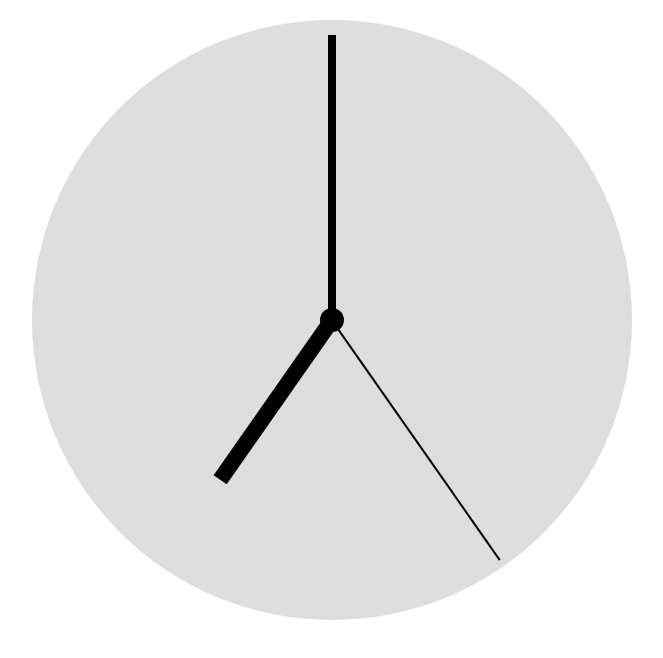
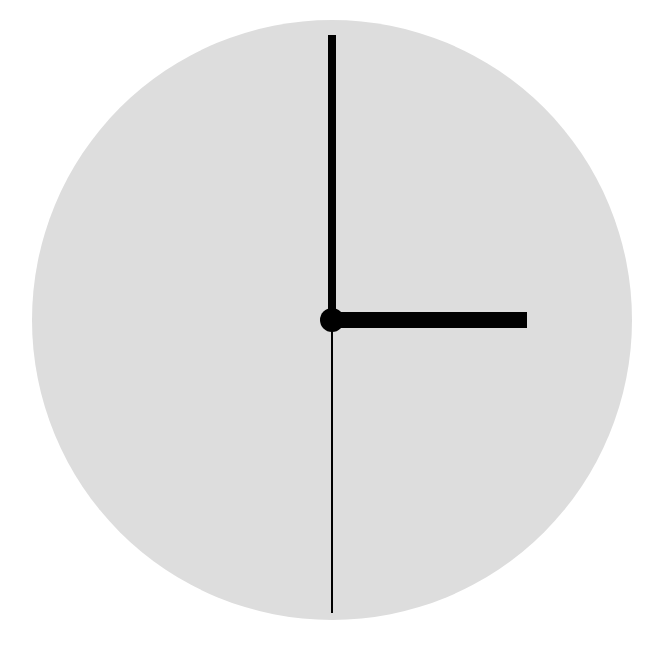
Before and after one commit to cpoliver/story-time, a React (Create React App) app: page / in a window 1280 px wide. Shown: the top 658 px of the page, without its empty margins (308-971 px from the left). Built offline with nearby package versions, Linux system fonts and the light colour scheme.

Commit message:
Add props to set the clock time

```diff
--- a/src/App.js
+++ b/src/App.js
@@ -6,7 +6,7 @@ class App extends Component {
   render() {
     return (
       <div className="App">
-        <Clock />
+        <Clock hours={12} minutes={15} seconds={30} />
       </div>
     );
   }
--- a/src/components/clock/clock.scss
+++ b/src/components/clock/clock.scss
@@ -41,8 +41,6 @@ $second-hand-width: 2px;
       left: $radius - ($minute-hand-width / 2);
       margin-top: $radius - $minute-hand-length;
       width: $minute-hand-width;
-
-      transform: rotate(215deg);
     }
 
     &-second {
@@ -50,8 +48,6 @@ $second-hand-width: 2px;
       left: $radius - ($second-hand-width / 2);
       margin-top: $radius - $second-hand-length;
       width: $second-hand-width;
-
-      transform: rotate(145deg);
     }
   }
 
--- a/src/components/clock/index.js
+++ b/src/components/clock/index.js
@@ -2,13 +2,40 @@ import React from 'react';
 
 import './clock.css';
 
-const Clock = () => (
-  <div className="clock">
-    <div className="clock-center" />
-    <div className="clock-hand clock-hand-hour" />
-    <div className="clock-hand clock-hand-minute" />
-    <div className="clock-hand clock-hand-second" />
-  </div>
-);
+const calculateRotation = (divisor, value) => value * 360 / divisor;
+
+const makeStyle = (divisor, value) => ({
+  transform: `rotate(${calculateRotation(divisor, value)}deg)`
+});
+
+function Clock({ hours, minutes, seconds }) {
+  return (
+    <div className="clock">
+      <div className="clock-center" />
+      <div className="clock-hand clock-hand-hour" style={makeStyle(12, hours)} />
+      <div className="clock-hand clock-hand-minute" style={makeStyle(60, minutes)} />
+      <div className="clock-hand clock-hand-second" style={makeStyle(60, seconds)} />
+    </div>
+  );
+}
+
+const makeValidator = max => (props, propName, componentName) => {
+  const value = props[propName];
+
+  console.log(props, propName, componentName);
+
+  if (value === undefined || typeof value !== 'number' || value < 0 || value > max) {
+    return new Error(
+      `Invalid prop "${propName}" supplied to "${componentName}".
+       The value should be a number between 0 and ${max}`
+    );
+  }
+};
+
+Clock.propTypes = {
+  hours: makeValidator(12),
+  minutes: makeValidator(60),
+  seconds: makeValidator(60)
+};
 
 export default Clock;
```
